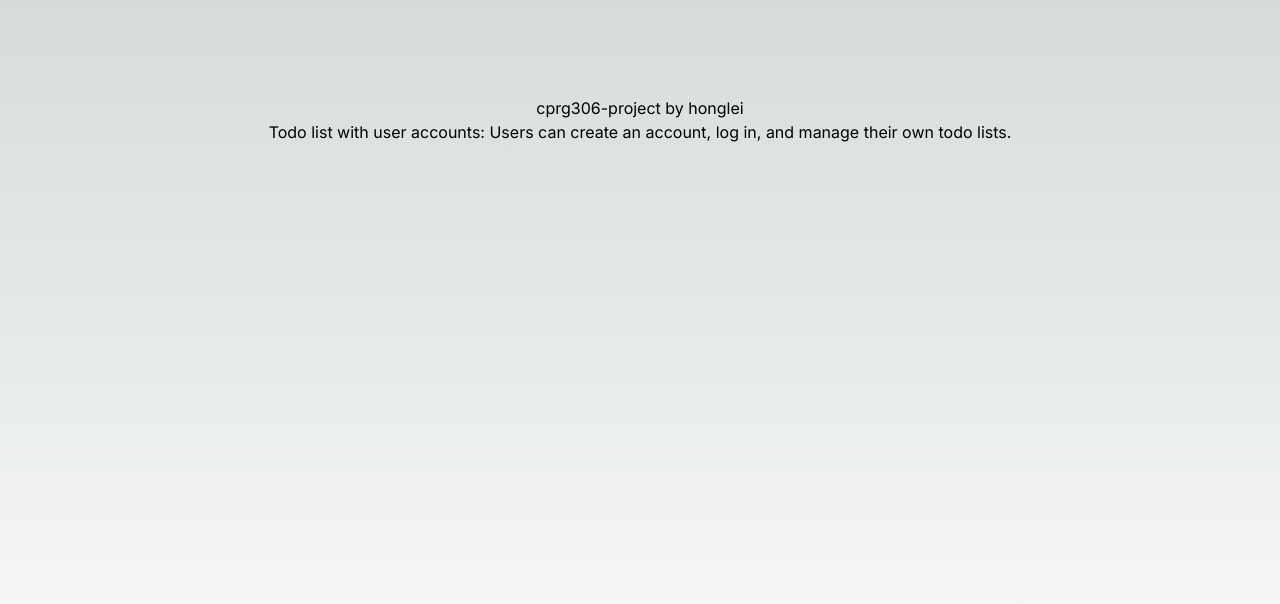
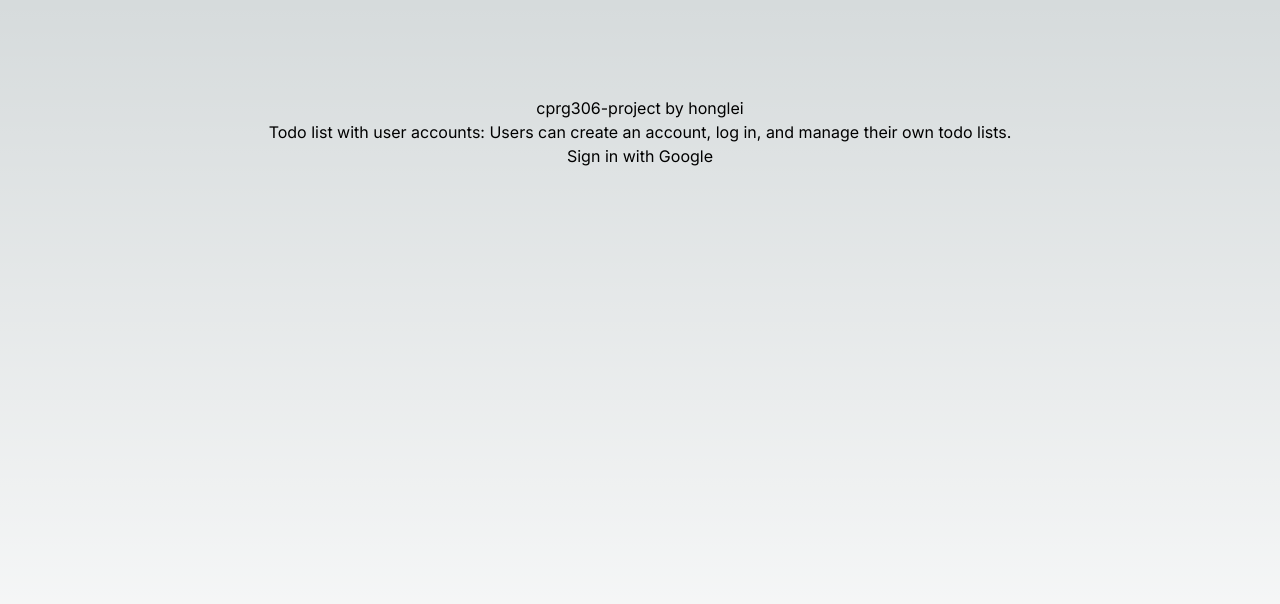
Before and after one commit to cuihonglei/cprg306-project, a Next.js app: page / in a window 1280 px wide. Shown: the top 604 px of the page. Built offline with nearby package versions, Linux system fonts and the light colour scheme; no server answers.

Commit message:
Added Firebase support, and added the Google sign-in/sign-out logic.

```diff
--- /dev/null
+++ b/app/_utils/auth-context.js
@@ -0,0 +1,42 @@
+"use client";
+
+import { useContext, createContext, useState, useEffect } from "react";
+import {
+  signInWithPopup,
+  signOut,
+  onAuthStateChanged,
+  GoogleAuthProvider
+} from "firebase/auth";
+import { auth } from "./firebase";
+
+const AuthContext = createContext();
+
+export const AuthContextProvider = ({ children }) => {
+  const [user, setUser] = useState(null);
+
+  const googleSignIn = () => {
+    const provider = new GoogleAuthProvider();
+    return signInWithPopup(auth, provider);
+  };
+
+  const firebaseSignOut = () => {
+    return signOut(auth);
+  };
+
+  useEffect(() => {
+    const unsubscribe = onAuthStateChanged(auth, (currentUser) => {
+      setUser(currentUser);
+    });
+    return () => unsubscribe();
+  }, [user]);
+
+  return (
+    <AuthContext.Provider value={{ user, googleSignIn, firebaseSignOut }}>
+      {children}
+    </AuthContext.Provider>
+  );
+};
+
+export const useUserAuth = () => {
+  return useContext(AuthContext);
+};
--- /dev/null
+++ b/app/_utils/firebase.js
@@ -0,0 +1,19 @@
+// Import the functions you need from the SDKs you need
+import { initializeApp } from "firebase/app";
+// TODO: Add SDKs for Firebase products that you want to use
+// https://firebase.google.com/docs/web/setup#available-libraries
+import { getAuth } from "firebase/auth";
+
+// Your web app's Firebase configuration
+const firebaseConfig = {
+  apiKey: process.env.NEXT_PUBLIC_FIREBASE_API_KEY,
+  authDomain: process.env.NEXT_PUBLIC_FIREBASE_AUTH_DOMAIN,
+  projectId: process.env.NEXT_PUBLIC_FIREBASE_PROJECT_ID,
+  storageBucket: process.env.NEXT_PUBLIC_FIREBASE_STORAGE_BUCKET,
+  messagingSenderId: process.env.NEXT_PUBLIC_FIREBASE_MESSAGING_SENDER_ID,
+  appId: process.env.NEXT_PUBLIC_FIREBASE_APP_ID,
+};
+
+// Initialize Firebase
+const app = initializeApp(firebaseConfig);
+export const auth = getAuth(app);
--- a/app/layout.js
+++ b/app/layout.js
@@ -1,5 +1,7 @@
 import { Inter } from "next/font/google";
 import "./globals.css";
+
+import { AuthContextProvider } from "./_utils/auth-context";
 
 const inter = Inter({ subsets: ["latin"] });
 
@@ -11,7 +13,9 @@
 export default function RootLayout({ children }) {
   return (
     <html lang="en">
-      <body className={inter.className}>{children}</body>
+      <body className={inter.className}>
+        <AuthContextProvider>{children}</AuthContextProvider>
+      </body>
     </html>
   );
 }
--- a/app/page.js
+++ b/app/page.js
@@ -1,9 +1,52 @@
+"use client";
+
+// Import the useUserAuth hook
+import { useUserAuth } from "./_utils/auth-context";
 
 export default function Home() {
+
+  // Use the useUserAuth hook to get the user object and the login and logout functions
+  const { user, googleSignIn, firebaseSignOut } = useUserAuth();
+
+  // Sign in to Firebase with Google authentication
+  const handleGoogleSignIn = async () => {
+    try {
+      await googleSignIn();
+    } catch (error) {
+      // Handle sign-in error
+      console.error("Error signing in with Google:", error);
+    }
+  };
+
+  // Sign out of Firebase
+  const handleSignOut = async () => {
+    try {
+      await firebaseSignOut();
+    } catch (error) {
+      // Handle sign-out error
+      console.error("Error signing out:", error);
+    }
+  };
+
   return (
     <main className="flex min-h-screen flex-col items-center p-24">
       <p>cprg306-project by honglei</p>
       <p>Todo list with user accounts: Users can create an account, log in, and manage their own todo lists.</p>
+
+      {user ? (
+        <div>
+          <p>Welcome, {user.displayName} ({user.email}).</p>
+
+          {/* Button to trigger sign-out */}
+          <button onClick={handleSignOut}>Sign out</button>
+        </div>
+      ) : (
+        <div>
+          {/* Button to trigger Google sign-in */}
+          <button onClick={handleGoogleSignIn}>Sign in with Google</button>
+        </div>
+      )}
+
     </main>
   );
 }
```
Also changed, not shown: package.json (+7 -5 lines), 1 other file (tests, documents, lock files or other folders).
